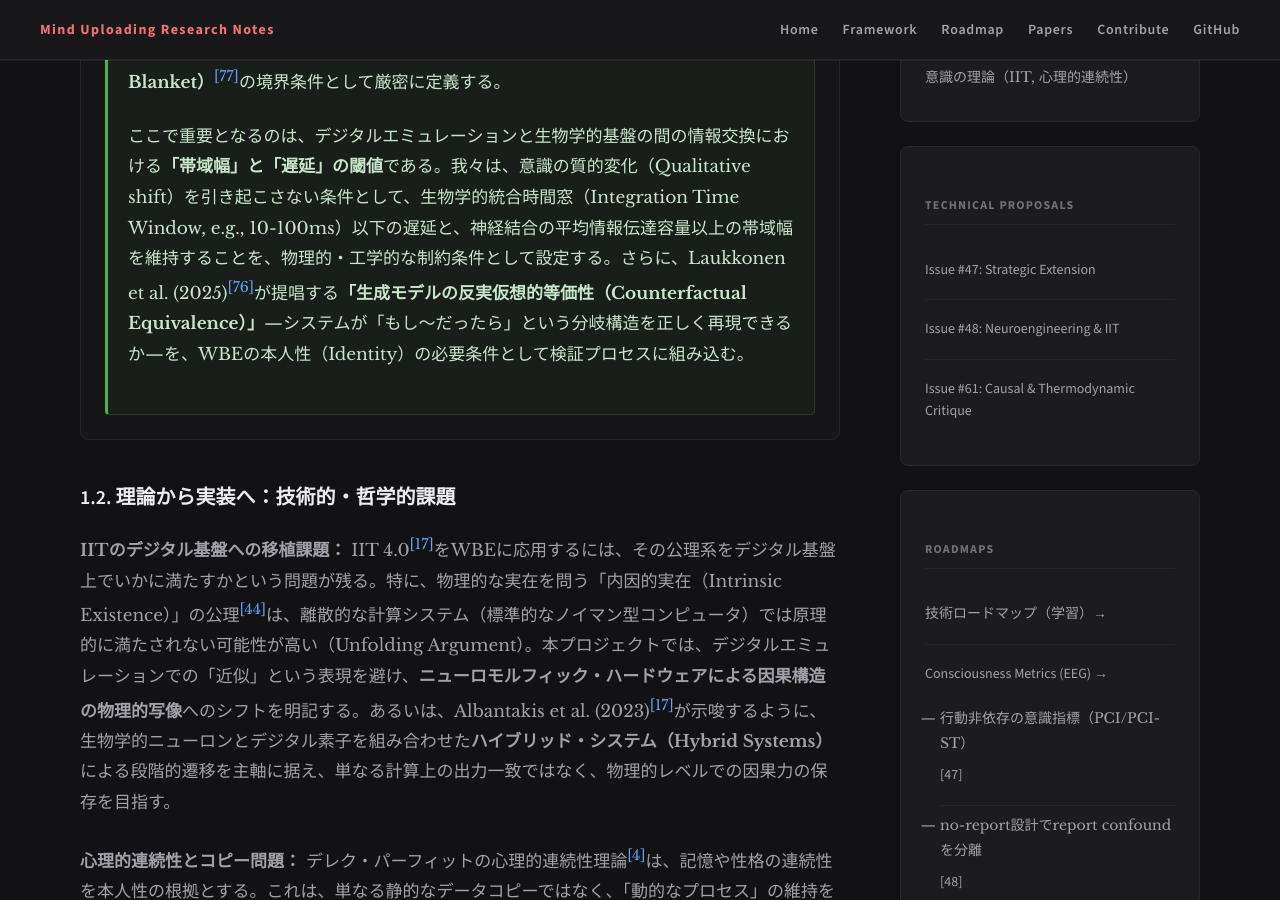
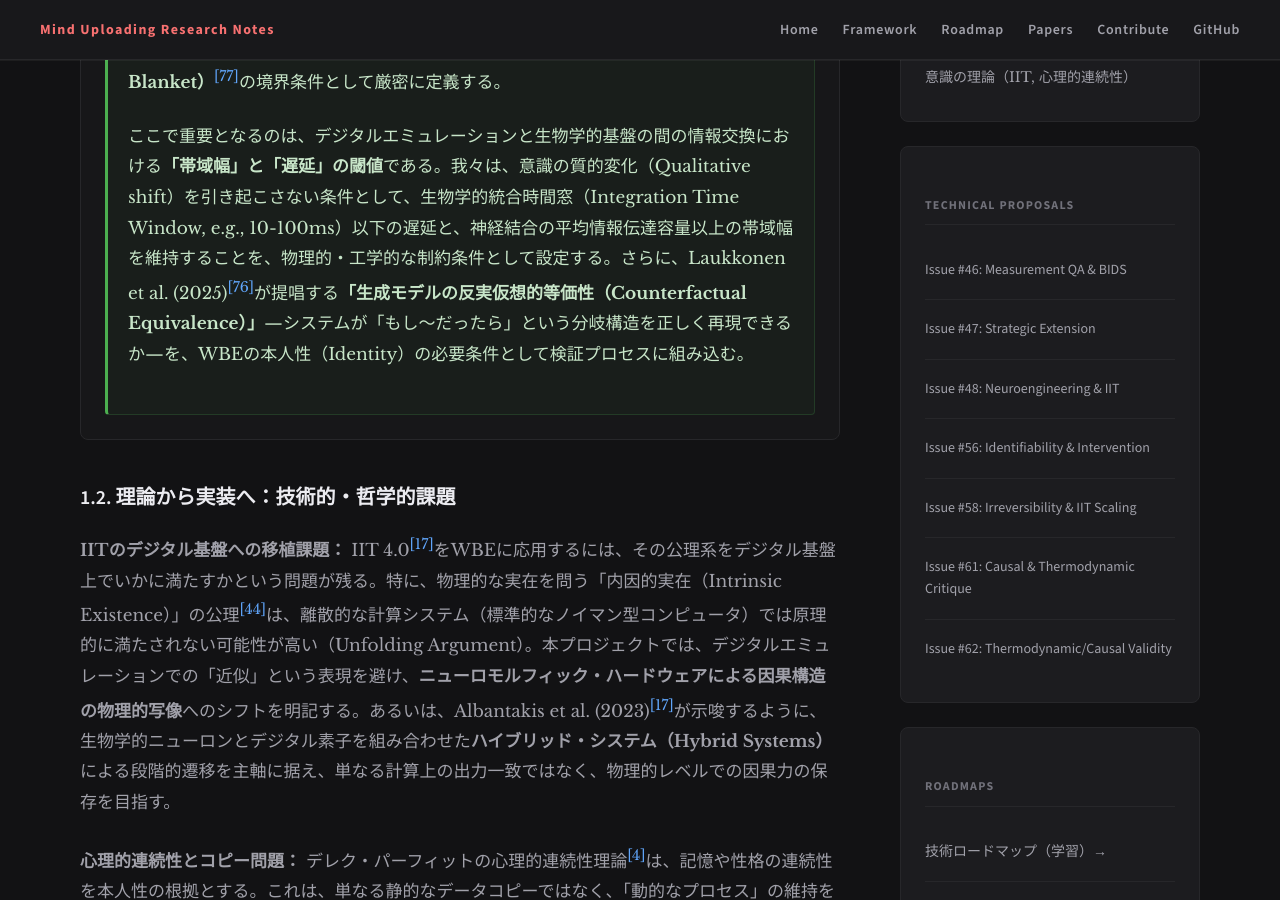
Before and after one commit to yasufumi-nakata/eegflow, a Jekyll site: the page built from index.md, in a window 1280 px wide and 900 px high, scrolled down 2229 px. Built offline with Jekyll 4.4.1, drawn with Linux system fonts in a browser that asks for light colours; some of the changed text lies outside the part shown.

Commit message:
Expose all research pages on home sidebar

```diff
--- a/index.md
+++ b/index.md
@@ -832,9 +832,13 @@
 <div class="sidebar-box">
 <h4>Technical Proposals</h4>
 <ul>
+<li><a href="technical_proposal_46.html">Issue #46: Measurement QA & BIDS</a></li>
 <li><a href="technical_proposal_47.html">Issue #47: Strategic Extension</a></li>
 <li><a href="technical_proposal_48.html">Issue #48: Neuroengineering & IIT</a></li>
+<li><a href="technical_proposal_56.html">Issue #56: Identifiability & Intervention</a></li>
+<li><a href="technical_proposal_58.html">Issue #58: Irreversibility & IIT Scaling</a></li>
 <li><a href="technical_proposal_61.html">Issue #61: Causal & Thermodynamic Critique</a></li>
+<li><a href="technical_proposal_62.html">Issue #62: Thermodynamic/Causal Validity</a></li>
 </ul>
 </div>
 
@@ -870,6 +874,14 @@
 </div>
 
 <div class="sidebar-box">
+<h4>Research Notes</h4>
+<ul>
+<li><a href="idea.html">理論的枠組み（Idea）</a></li>
+<li><a href="issue.html">貢献ガイド（Research Community）</a></li>
+</ul>
+</div>
+
+<div class="sidebar-box">
 <h4>Paper Collection</h4>
 <p>過去10年間の「Mind Uploading」に関する学術論文を収集・翻訳した資料を公開しています。</p>
 <a href="mind_uploading_papers.html"
```
